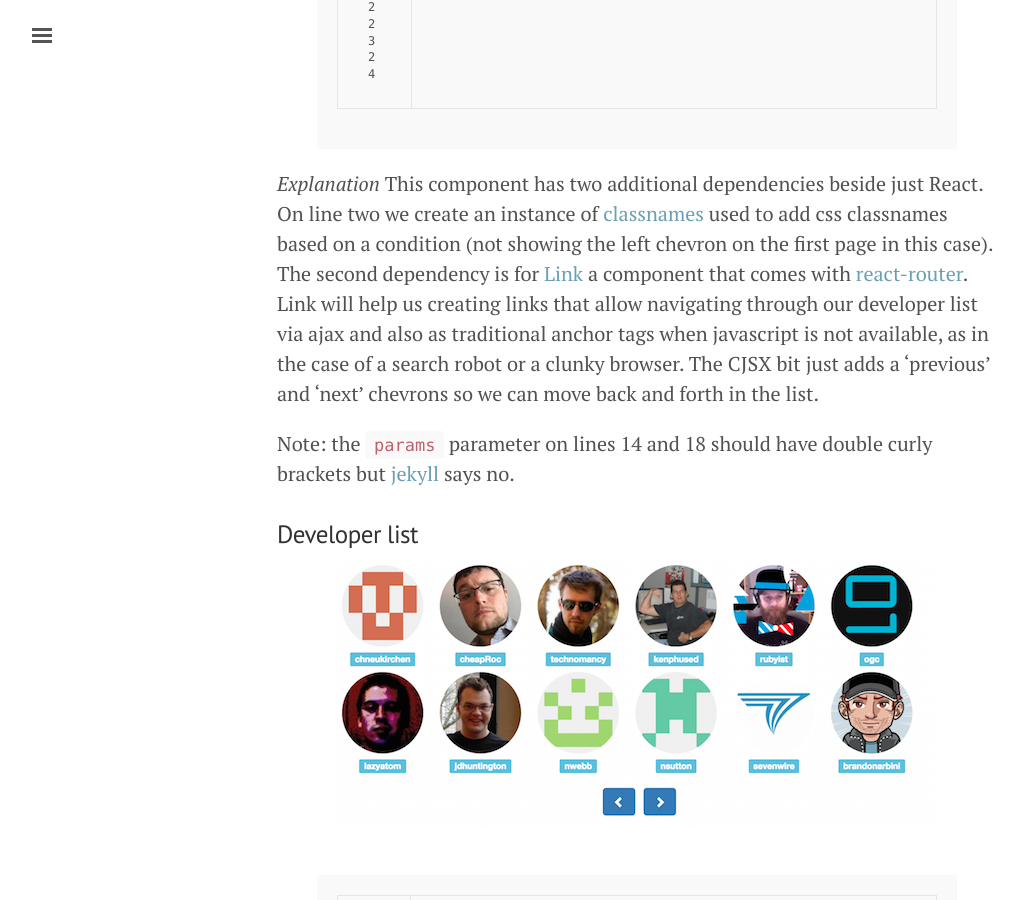
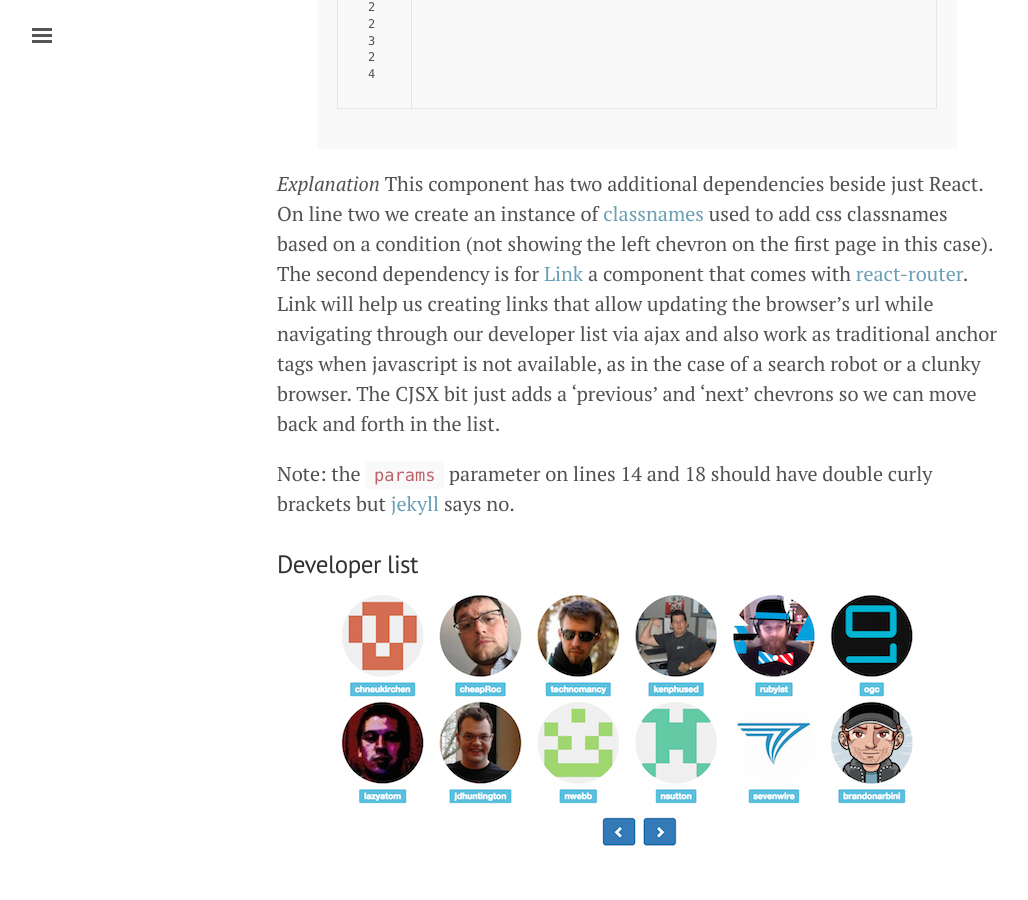
Before and after one commit to ericescalante/ericescalante.github.io, a Jekyll site: the page built from _posts/2015-06-21-isomorphic1.md, in a window 1280 px wide and 900 px high, scrolled down 2217 px. Shown: the whole window, without its empty margins (3-1031 px from the left). Built offline with Jekyll 4.4.1, drawn with Linux system fonts in a browser that asks for light colours.

Commit message:
Update 2015-06-21-isomorphic1.md

```diff
--- a/_posts/2015-06-21-isomorphic1.md
+++ b/_posts/2015-06-21-isomorphic1.md
@@ -65,7 +65,7 @@ Pagination = React.createClass
 module.exports = Pagination
 {% endhighlight %}
 
-*Explanation* This component has two additional dependencies beside just React. On line two we create an instance of [classnames](https://www.npmjs.com/package/classnames) used to add css classnames based on a condition (not showing the left chevron on the first page in this case). The second dependency is for [Link](http://rackt.github.io/react-router/#Link) a component that comes with [react-router](https://github.com/rackt/react-router). Link will help us creating links that allow navigating through our developer list via ajax and also as traditional anchor tags when javascript is not available, as in the case of a search robot or a clunky browser. The CJSX bit just adds a 'previous' and 'next' chevrons so we can move back and forth in the list.
+*Explanation* This component has two additional dependencies beside just React. On line two we create an instance of [classnames](https://www.npmjs.com/package/classnames) used to add css classnames based on a condition (not showing the left chevron on the first page in this case). The second dependency is for [Link](http://rackt.github.io/react-router/#Link) a component that comes with [react-router](https://github.com/rackt/react-router). Link will help us creating links that allow updating the browser's url while navigating through our developer list via ajax and also work as traditional anchor tags when javascript is not available, as in the case of a search robot or a clunky browser. The CJSX bit just adds a 'previous' and 'next' chevrons so we can move back and forth in the list.
 
 Note: the `params` parameter on lines 14 and 18 should have double curly brackets but [jekyll](http://jekyllrb.com/) says no.
 
```
